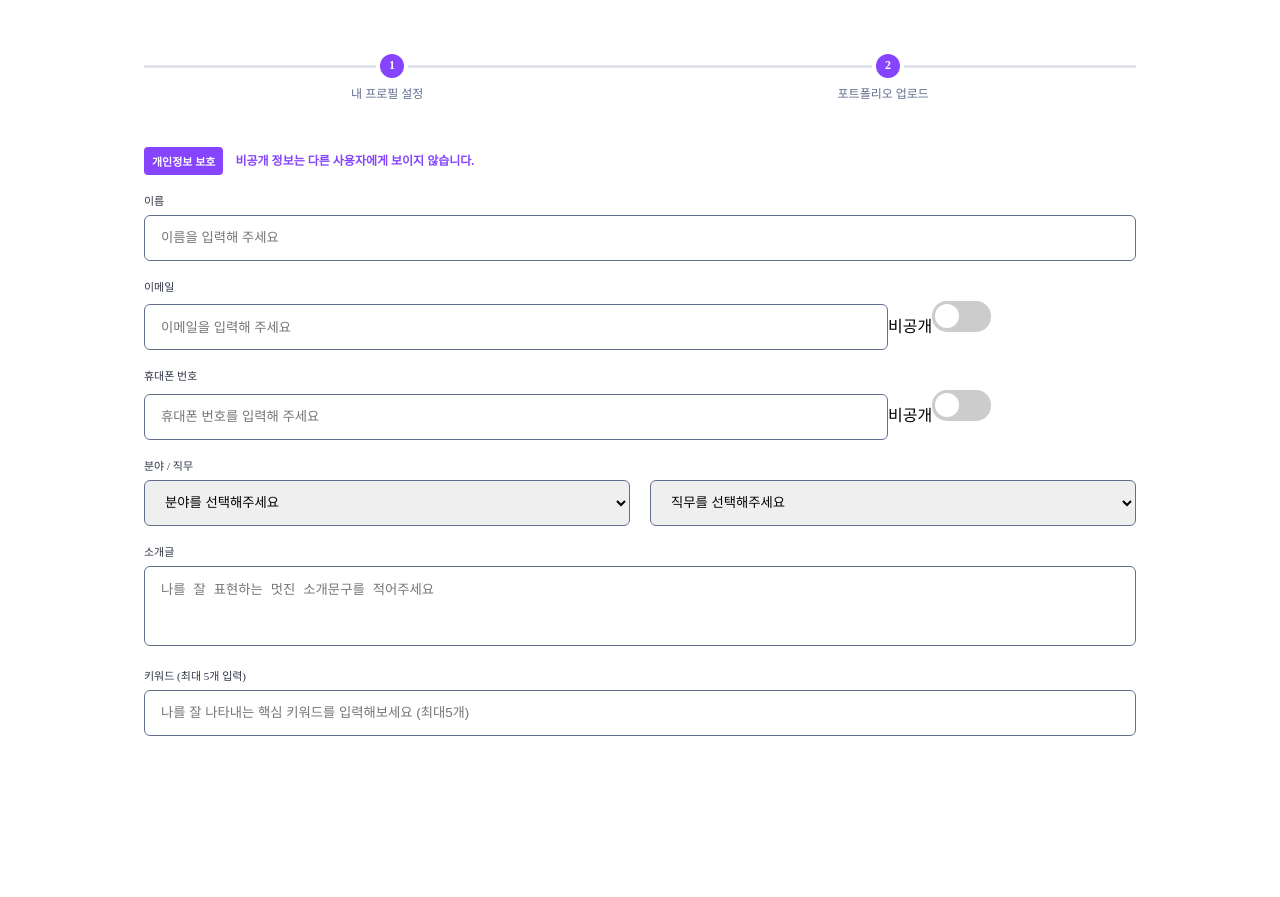
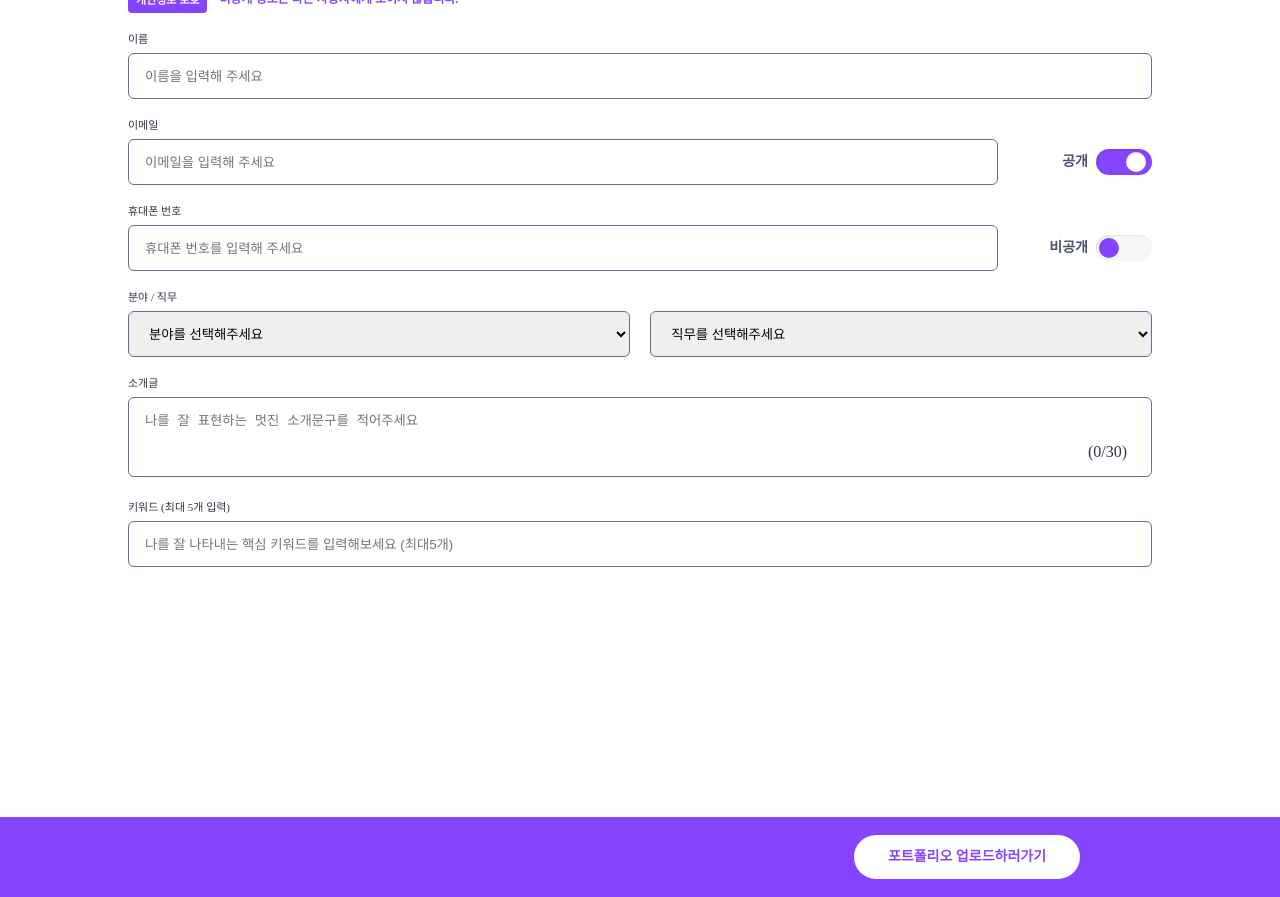
Before and after one commit to starting-front/gunyongbok, a React (Vite) app: page /profile/edit in a window 1280 px wide. Before the commit the page ends 800 px from the top, so only its background shows below. Built offline with nearby package versions, Linux system fonts and the light colour scheme.

Commit message:
중간작업

```diff
--- a/src/components/Resume/Profile/ResumeSetProfileForm.tsx
+++ b/src/components/Resume/Profile/ResumeSetProfileForm.tsx
@@ -1,4 +1,4 @@
-import { useState } from "react";
+import React, { useState } from "react";
 
 // CSS
 import styled from "styled-components";
@@ -10,7 +10,13 @@ const ResumeContainer = styled.div`
   display: flex;
   align-items: center;
   gap: 12px;
-  margin-top: 47px;
+  margin: 47px 0 20px 0;
+`;
+
+const ResumeForm = styled.form`
+  max-width: 1024px;
+  margin: 0 auto;
+  padding: 0 20px;
 `;
 
 const ResumeMainTitle = styled.div`
@@ -59,7 +65,7 @@ const ResumeInput = styled.input`
 
   &.email,
   &.tel {
-    width: 75%;
+    width: 85%;
   }
 `;
 
@@ -79,37 +85,109 @@ const ResumeTextarea = styled.textarea`
   }
 `;
 
+const ResumIntroduceTextLength = styled.span<{ $legnthExceed?: boolean }>`
+  position: absolute;
+  color: ${(props) => (props.$legnthExceed ? "red" : "#303646")};
+  bottom: 20px;
+  right: 25px;
+`;
+
 const ToggleContainer = styled.div<{ $isPublic?: boolean }>`
-  display: inline-block;
   position: relative;
-  width: 55px;
-  height: 25px;
-  background-color: ${(props) => (props.$isPublic ? "#8644FF" : "#ccc")};
+  width: 52px;
+  height: 20px;
+  background-color: ${(props) => (props.$isPublic ? "#8644FF" : "#F7F7F7")};
+  box-shadow: 1px 1px 2px 0px rgba(0, 0, 0, 0.1) inset;
   border-radius: 15px;
   cursor: pointer;
   transition: background-color 0.2s;
   padding: 3px 2px;
+  display: flex;
 `;
 
 const ToggleSwitch = styled.div<{ $isPublic?: boolean }>`
   position: absolute;
   left: ${(props) => (props.$isPublic ? "30px" : "3px")};
-  width: 24px;
-  height: 24px;
-  background-color: #fff;
+  bottom: 3px;
+  width: 20px;
+  height: 20px;
+  background-color: ${(props) => (props.$isPublic ? "white" : "#8644FF")};
+  box-shadow: 1px 1px 2px 0px rgba(0, 0, 0, 0.1) inset;
   border-radius: 50%;
   transition: 0.2s;
 `;
 
+const ResumText = styled.span`
+  color: #49526a;
+  font-family: Pretendard;
+  font-size: 14px;
+  font-style: normal;
+  font-weight: 600;
+  line-height: 20px;
+  display: flex;
+  align-items: center;
+  justify-content: center;
+  margin-right: 8px;
+`;
+
+const ResumFooter = styled.div`
+  width: 100%;
+  height: 80px;
+  padding: 20px 200px;
+  box-sizing: border-box;
+  background-color: #8644ff;
+  display: flex;
+  align-items: center;
+  justify-content: center;
+  margin-top: 250px;
+`;
+
+const ResumFooterTitle = styled.div`
+  width: 226px;
+  height: 44px;
+  adding: 14px 0px;
+  cursor: pointer;
+  background-color: white;
+  border-radius: 56px;
+  color: #8644ff;
+  font-family: Pretendard;
+  font-size: 14px;
+  font-style: normal;
+  font-weight: 600;
+  line-height: 20px; /* 142.857% */
+  display: flex;
+  justify-content: center;
+  align-items: center;
+`;
+
 const ResumeSetProfileForm = () => {
-  const [isPublicEmail, setIsPublicEmail] = useState(false);
+  const [isPublicEmail, setIsPublicEmail] = useState(true);
   const [isPublicTel, setisPublicTel] = useState(false);
+  const [legnthExceed, setLengthExceed] = useState(false);
+  const [name, setName] = useState("");
+  const [email, setEmail] = useState("");
+  const [tel, setTel] = useState("");
+  const [introduce, setIntroduce] = useState("");
+  const [myKeywords, setMyKeywords] = useState([""]);
 
+  // 이메일 퍼블릭 버튼
   const togglePublicEmailBtn = () => setIsPublicEmail((prev) => !prev);
+  // 전화번호 퍼블릭 버튼
   const togglePublicTelBtn = () => setisPublicTel((prev) => !prev);
 
+  const hasUpdateIntroduce = (e: React.ChangeEvent<HTMLTextAreaElement>) => {
+    const { value } = e.target;
+    setIntroduce(value);
+    if (value.length > 30) {
+      setLengthExceed(true);
+    } else {
+      setLengthExceed(false);
+    }
+  };
+
   return (
-    <form>
+    <>
+      <ResumeForm>
         <ResumeContainer>
           <ResumeMainTitle>개인정보 보호</ResumeMainTitle>
           <ResumeSubTitle>
@@ -120,34 +198,76 @@ const ResumeSetProfileForm = () => {
         <ResumeInput placeholder="이름을 입력해 주세요" />
 
         <ResumeLabel>이메일</ResumeLabel>
+        <div
+          style={{
+            display: "flex",
+            justifyContent: "space-between",
+            alignItems: "center",
+          }}
+        >
           <ResumeInput placeholder="이메일을 입력해 주세요" className="email" />
-
-      <span>
-        {isPublicEmail ? "공개" : "비공개"}
+          <div style={{ display: "flex" }}>
+            <ResumText>{isPublicEmail ? "공개" : "비공개"} </ResumText>
             <ToggleContainer
               $isPublic={isPublicEmail}
               onClick={togglePublicEmailBtn}
             >
               <ToggleSwitch $isPublic={isPublicEmail} />
             </ToggleContainer>
-      </span>
+          </div>
+        </div>
 
         <ResumeLabel>휴대폰 번호</ResumeLabel>
-      <ResumeInput placeholder="휴대폰 번호를 입력해 주세요" className="tel" />
-      <span>
-        {isPublicTel ? "공개" : "비공개"}
-        <ToggleContainer $isPublic={isPublicTel} onClick={togglePublicTelBtn}>
+        <div
+          style={{
+            display: "flex",
+            justifyContent: "space-between",
+            alignItems: "center",
+          }}
+        >
+          <ResumeInput
+            placeholder="휴대폰 번호를 입력해 주세요"
+            className="tel"
+          />
+          <div style={{ display: "flex" }}>
+            <ResumText>{isPublicTel ? "공개" : "비공개"}</ResumText>
+            <ToggleContainer
+              $isPublic={isPublicTel}
+              onClick={togglePublicTelBtn}
+            >
               <ToggleSwitch $isPublic={isPublicTel} />
             </ToggleContainer>
-      </span>
+          </div>
+        </div>
 
         <ResumeLabel>분야 / 직무</ResumeLabel>
         <FiledJob />
         <ResumeLabel>소개글</ResumeLabel>
-      <ResumeTextarea placeholder="나를 잘 표현하는 멋진 소개문구를 적어주세요" />
+        <div className="introduce" style={{ position: "relative" }}>
+          <ResumeTextarea
+            placeholder="나를 잘 표현하는 멋진 소개문구를 적어주세요"
+            onChange={hasUpdateIntroduce}
+          />
+          <ResumIntroduceTextLength $legnthExceed={legnthExceed}>
+            ({introduce.length}/30)
+          </ResumIntroduceTextLength>
+        </div>
         <ResumeLabel>키워드 (최대 5개 입력)</ResumeLabel>
         <ResumeInput placeholder="나를 잘 나타내는 핵심 키워드를 입력해보세요 (최대5개)" />
-    </form>
+      </ResumeForm>
+      <ResumFooter>
+        <div
+          style={{
+            width: "100%",
+            maxWidth: "1200px",
+            display: "flex",
+            justifyContent: "end",
+          }}
+        >
+          <ResumFooterTitle>포트폴리오 업로드하러가기</ResumFooterTitle>
+        </div>
+      </ResumFooter>
+    </>
   );
 };
 
--- a/src/components/Resume/ResumStatusBar.tsx
+++ b/src/components/Resume/ResumStatusBar.tsx
@@ -5,6 +5,7 @@ const HeaderContainer = styled.div`
   max-width: 1024px;
   position: relative;
   font-family: Pretendard;
+  margin: 0 auto;
 `;
 
 const Line = styled.div`
--- a/src/pages/Profile/ProfileEdit.tsx
+++ b/src/pages/Profile/ProfileEdit.tsx
@@ -5,9 +5,6 @@ import ResumeSetProfileForm from "../../components/Resume/Profile/ResumeSetProfi
 
 const HeaderContainer = styled.div`
   width: 100%;
-  max-width: 1024px;
-  padding: 0 16px;
-  box-sizing: border-box;
 `;
 
 const ProfileEdit = () => {
```
Lines whose indentation alone changed are shown as unchanged.
